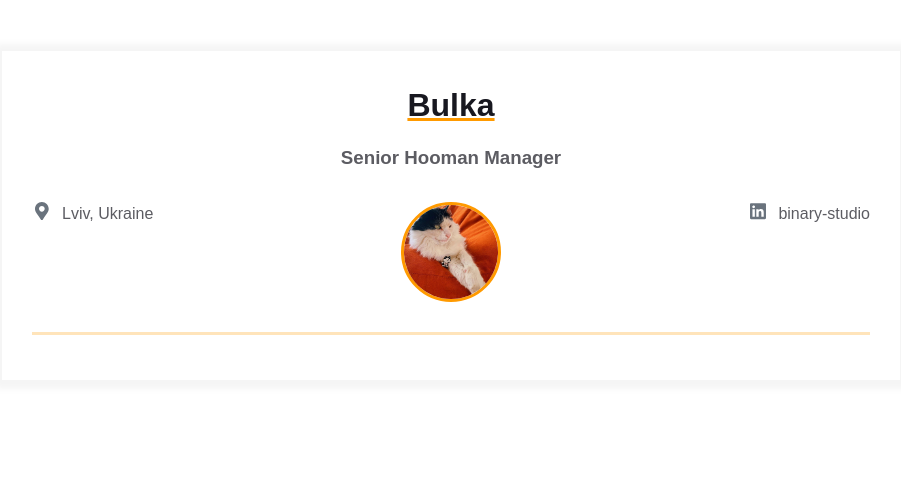
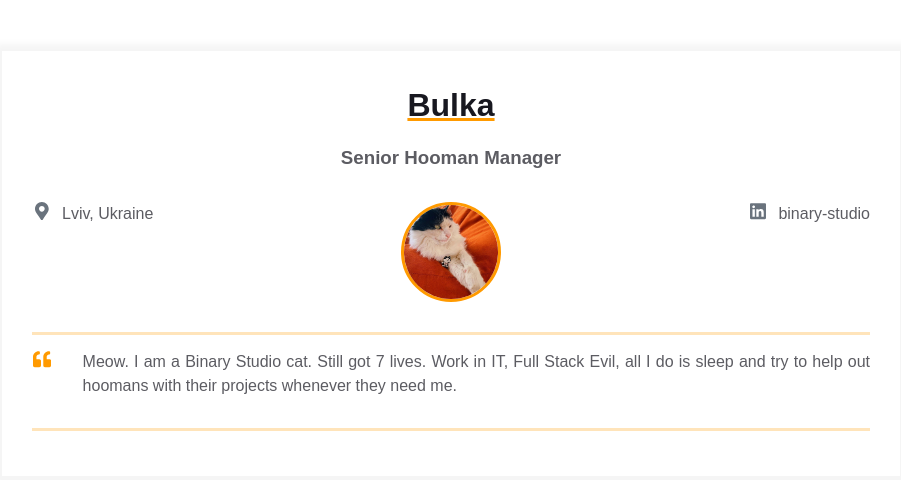
Before and after one commit to HoolyDuck/homepage, a plain HTML site: page index.html in a window 1280 px wide. Shown: the whole page, without its empty margins (189-1090 px from the left). Drawn offline with Linux system fonts and the light colour scheme.

Commit message:
Added intro section

```diff
--- a/index.html
+++ b/index.html
@@ -81,8 +81,37 @@
                 </a>
               </div>
             </div>
+
           </div>
         </div>
+        <div class="container">
+            <div class="resume__block">
+              <div class="intro">
+                <div class="intro__icon-wrapper">
+                  <svg
+                    class="intro__icon"
+                    xmlns="http://www.w3.org/2000/svg"
+                    viewBox="0 0 512 512"
+                  >
+                    <path
+                      d="M464 256h-80v-64c0-35.3 28.7-64 64-64h8c13.3 0 24-10.7
+                      24-24V56c0-13.3-10.7-24-24-24h-8c-88.4 0-160 71.6-160 160v240c0
+                      26.5 21.5 48 48 48h128c26.5 0 48-21.5
+                      48-48V304c0-26.5-21.5-48-48-48zm-288 0H96v-64c0-35.3 28.7-64
+                      64-64h8c13.3 0 24-10.7 24-24V56c0-13.3-10.7-24-24-24h-8C71.6
+                      32 0 103.6 0 192v240c0 26.5 21.5 48 48 48h128c26.5 0 48-21.5
+                      48-48V304c0-26.5-21.5-48-48-48z"
+                    ></path>
+                  </svg>
+                </div>
+                <p class="intro_text">
+                  Meow. I am a Binary Studio cat. Still got 7 lives. Work in IT,
+                  Full Stack Evil, all I do is sleep and try to help out hoomans
+                  with their projects whenever they need me.
+                </p>
+              </div>
+            </div>
+          </div>
       </div>
     </main>
   </body>
```
